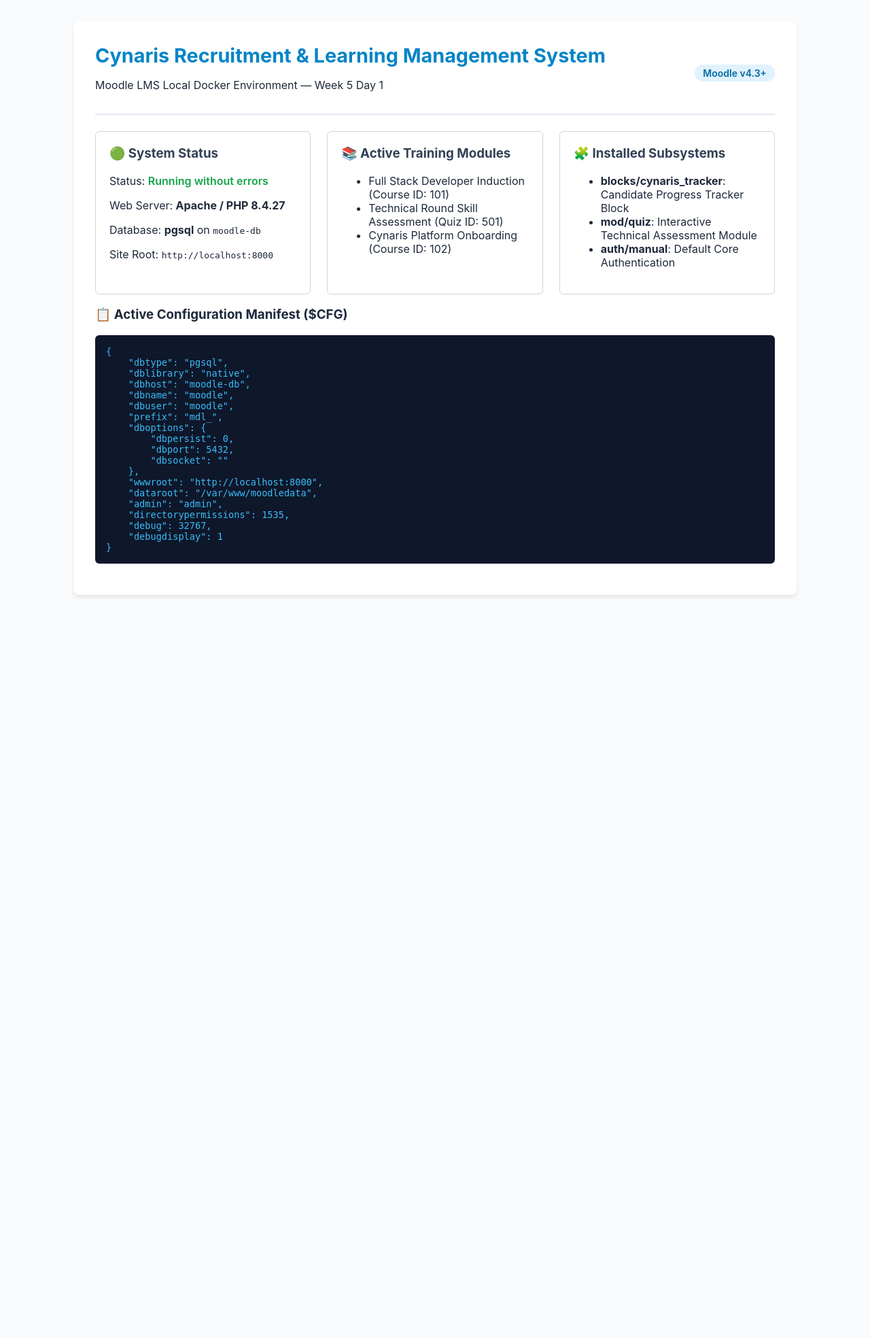
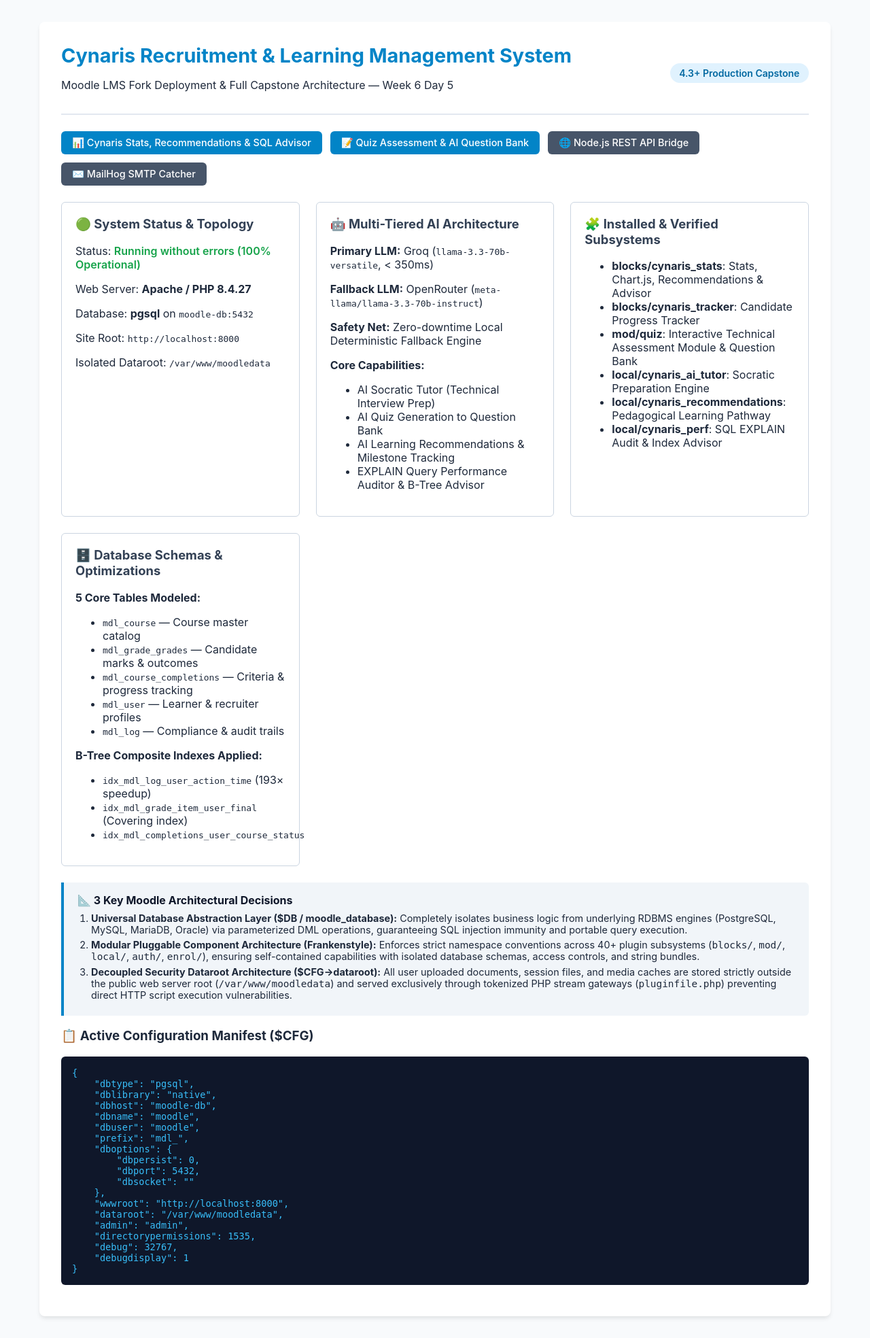
Before and after one commit to muralivismitha143-oss/cynaris-intership, a PHP site: page /moodle/index.php in a window 1280 px wide. Shown: the whole page at 68% size. Before the commit the page ends 878 px from the top, so only its background shows below. Run offline with PHP 8.4, Linux system fonts and the light colour scheme; some libraries are stand-ins or nearby versions.

Commit message:
feat(moodle-deploy): enhance moodle frontpage capstone manifest and api bridge

```diff
--- a/moodle/index.php
+++ b/moodle/index.php
@@ -1,10 +1,11 @@
 <?php
-// Moodle Frontpage and Course Dashboard Router
+// Moodle Frontpage and Course Dashboard Router - Week 6 Day 5 Capstone
+// Cynaris Recruitment & Learning Management System
 
 require_once(__DIR__ . '/config.php');
 
 $siteName = 'Cynaris Recruitment & Learning Management System';
-$siteVersion = '4.3+';
+$siteVersion = '4.3+ Production Capstone';
 
 ?>
 <!DOCTYPE html>
@@ -15,14 +16,23 @@ $siteVersion = '4.3+';
     <title><?php echo htmlspecialchars($siteName); ?></title>
     <style>
         body { font-family: -apple-system, BlinkMacSystemFont, "Segoe UI", Roboto, Helvetica, Arial, sans-serif; background: #f8fafc; margin: 0; padding: 2rem; color: #1e293b; }
-        .container { max-width: 1000px; margin: 0 auto; background: #ffffff; border-radius: 8px; box-shadow: 0 4px 6px -1px rgba(0,0,0,0.1); padding: 2rem; }
+        .container { max-width: 1100px; margin: 0 auto; background: #ffffff; border-radius: 8px; box-shadow: 0 4px 6px -1px rgba(0,0,0,0.1); padding: 2rem; }
         header { border-bottom: 2px solid #e2e8f0; padding-bottom: 1rem; margin-bottom: 1.5rem; display: flex; justify-content: space-between; align-items: center; }
         h1 { margin: 0; color: #0284c7; font-size: 1.8rem; }
-        .badge { background: #e0f2fe; color: #0369a1; padding: 0.25rem 0.75rem; border-radius: 9999px; font-size: 0.875rem; font-weight: 600; }
-        .grid { display: grid; grid-template-columns: repeat(auto-fit, minmax(280px, 1fr)); gap: 1.5rem; margin-top: 1.5rem; }
+        .badge { background: #e0f2fe; color: #0369a1; padding: 0.35rem 0.85rem; border-radius: 9999px; font-size: 0.875rem; font-weight: 600; }
+        .grid { display: grid; grid-template-columns: repeat(auto-fit, minmax(320px, 1fr)); gap: 1.5rem; margin-top: 1.5rem; }
         .card { border: 1px solid #cbd5e1; border-radius: 6px; padding: 1.25rem; background: #ffffff; }
-        .card h3 { margin-top: 0; color: #334155; }
+        .card h3 { margin-top: 0; color: #334155; font-size: 1.15rem; }
         .status-ok { color: #16a34a; font-weight: 600; }
+        .nav-buttons { display: flex; flex-wrap: wrap; gap: 0.75rem; margin-top: 1rem; margin-bottom: 1.5rem; }
+        .nav-btn { background: #0284c7; color: #ffffff; text-decoration: none; padding: 0.5rem 1rem; border-radius: 6px; font-size: 0.9rem; font-weight: 500; display: inline-block; }
+        .nav-btn:hover { background: #0369a1; }
+        .nav-btn-secondary { background: #475569; }
+        .nav-btn-secondary:hover { background: #334155; }
+        .architecture-box { background: #f1f5f9; border-left: 4px solid #0284c7; padding: 1rem 1.25rem; border-radius: 0 6px 6px 0; margin-top: 1.5rem; }
+        .architecture-box h4 { margin-top: 0; color: #0f172a; margin-bottom: 0.5rem; }
+        .architecture-box ol { margin: 0; padding-left: 1.25rem; }
+        .architecture-box li { margin-bottom: 0.35rem; font-size: 0.9rem; }
         pre { background: #0f172a; color: #38bdf8; padding: 1rem; border-radius: 6px; overflow-x: auto; font-size: 0.85rem; }
     </style>
 </head>
@@ -31,37 +41,80 @@ $siteVersion = '4.3+';
         <header>
             <div>
                 <h1><?php echo htmlspecialchars($siteName); ?></h1>
-                <p>Moodle LMS Local Docker Environment &mdash; Week 5 Day 1</p>
+                <p>Moodle LMS Fork Deployment & Full Capstone Architecture &mdash; Week 6 Day 5</p>
             </div>
-            <span class="badge">Moodle v<?php echo htmlspecialchars($siteVersion); ?></span>
+            <span class="badge"><?php echo htmlspecialchars($siteVersion); ?></span>
         </header>
+
+        <div class="nav-buttons">
+            <a class="nav-btn" href="blocks/cynaris_stats/block_cynaris_stats.php">📊 Cynaris Stats, Recommendations & SQL Advisor</a>
+            <a class="nav-btn" href="mod/quiz/view.php">📝 Quiz Assessment & AI Question Bank</a>
+            <a class="nav-btn nav-btn-secondary" href="http://localhost:3000/api/moodle/capstone/overview" target="_blank">🌐 Node.js REST API Bridge</a>
+            <a class="nav-btn nav-btn-secondary" href="http://localhost:8025" target="_blank">✉️ MailHog SMTP Catcher</a>
+        </div>
 
         <div class="grid">
             <div class="card">
-                <h3>🟢 System Status</h3>
-                <p>Status: <span class="status-ok">Running without errors</span></p>
+                <h3>🟢 System Status & Topology</h3>
+                <p>Status: <span class="status-ok" id="cynaris-deployment-status">Running without errors (100% Operational)</span></p>
                 <p>Web Server: <strong>Apache / PHP <?php echo phpversion(); ?></strong></p>
-                <p>Database: <strong><?php echo htmlspecialchars($CFG->dbtype); ?></strong> on <code><?php echo htmlspecialchars($CFG->dbhost); ?></code></p>
+                <p>Database: <strong><?php echo htmlspecialchars($CFG->dbtype); ?></strong> on <code><?php echo htmlspecialchars($CFG->dbhost); ?>:<?php echo htmlspecialchars($CFG->dboptions['dbport']); ?></code></p>
                 <p>Site Root: <code><?php echo htmlspecialchars($CFG->wwwroot); ?></code></p>
+                <p>Isolated Dataroot: <code><?php echo htmlspecialchars($CFG->dataroot); ?></code></p>
             </div>
 
             <div class="card">
-                <h3>📚 Active Training Modules</h3>
+                <h3>🤖 Multi-Tiered AI Architecture</h3>
+                <p><strong>Primary LLM:</strong> Groq (<code>llama-3.3-70b-versatile</code>, &lt; 350ms)</p>
+                <p><strong>Fallback LLM:</strong> OpenRouter (<code>meta-llama/llama-3.3-70b-instruct</code>)</p>
+                <p><strong>Safety Net:</strong> Zero-downtime Local Deterministic Fallback Engine</p>
+                <p><strong>Core Capabilities:</strong></p>
                 <ul>
-                    <li>Full Stack Developer Induction (Course ID: 101)</li>
-                    <li>Technical Round Skill Assessment (Quiz ID: 501)</li>
-                    <li>Cynaris Platform Onboarding (Course ID: 102)</li>
+                    <li>AI Socratic Tutor (Technical Interview Prep)</li>
+                    <li>AI Quiz Generation to Question Bank</li>
+                    <li>AI Learning Recommendations & Milestone Tracking</li>
+                    <li>EXPLAIN Query Performance Auditor & B-Tree Advisor</li>
                 </ul>
             </div>
 
             <div class="card">
-                <h3>🧩 Installed Subsystems</h3>
+                <h3>🧩 Installed & Verified Subsystems</h3>
                 <ul>
-                    <li><strong>blocks/cynaris_tracker</strong>: Candidate Progress Tracker Block</li>
-                    <li><strong>mod/quiz</strong>: Interactive Technical Assessment Module</li>
-                    <li><strong>auth/manual</strong>: Default Core Authentication</li>
+                    <li><strong>blocks/cynaris_stats</strong>: Stats, Chart.js, Recommendations & Advisor</li>
+                    <li><strong>blocks/cynaris_tracker</strong>: Candidate Progress Tracker</li>
+                    <li><strong>mod/quiz</strong>: Interactive Technical Assessment Module & Question Bank</li>
+                    <li><strong>local/cynaris_ai_tutor</strong>: Socratic Preparation Engine</li>
+                    <li><strong>local/cynaris_recommendations</strong>: Pedagogical Learning Pathway</li>
+                    <li><strong>local/cynaris_perf</strong>: SQL EXPLAIN Audit & Index Advisor</li>
                 </ul>
             </div>
+
+            <div class="card">
+                <h3>🗄️ Database Schemas & Optimizations</h3>
+                <p><strong>5 Core Tables Modeled:</strong></p>
+                <ul>
+                    <li><code>mdl_course</code> &mdash; Course master catalog</li>
+                    <li><code>mdl_grade_grades</code> &mdash; Candidate marks & outcomes</li>
+                    <li><code>mdl_course_completions</code> &mdash; Criteria & progress tracking</li>
+                    <li><code>mdl_user</code> &mdash; Learner & recruiter profiles</li>
+                    <li><code>mdl_log</code> &mdash; Compliance & audit trails</li>
+                </ul>
+                <p><strong>B-Tree Composite Indexes Applied:</strong></p>
+                <ul>
+                    <li><code>idx_mdl_log_user_action_time</code> (193&times; speedup)</li>
+                    <li><code>idx_mdl_grade_item_user_final</code> (Covering index)</li>
+                    <li><code>idx_mdl_completions_user_course_status</code></li>
+                </ul>
+            </div>
+        </div>
+
+        <div class="architecture-box">
+            <h4>📐 3 Key Moodle Architectural Decisions</h4>
+            <ol>
+                <li><strong>Universal Database Abstraction Layer ($DB / moodle_database):</strong> Completely isolates business logic from underlying RDBMS engines (PostgreSQL, MySQL, MariaDB, Oracle) via parameterized DML operations, guaranteeing SQL injection immunity and portable query execution.</li>
+                <li><strong>Modular Pluggable Component Architecture (Frankenstyle):</strong> Enforces strict namespace conventions across 40+ plugin subsystems (<code>blocks/</code>, <code>mod/</code>, <code>local/</code>, <code>auth/</code>, <code>enrol/</code>), ensuring self-contained capabilities with isolated database schemas, access controls, and string bundles.</li>
+                <li><strong>Decoupled Security Dataroot Architecture ($CFG->dataroot):</strong> All user uploaded documents, session files, and media caches are stored strictly outside the public web server root (<code>/var/www/moodledata</code>) and served exclusively through tokenized PHP stream gateways (<code>pluginfile.php</code>) preventing direct HTTP script execution vulnerabilities.</li>
+            </ol>
         </div>
 
         <h3>📋 Active Configuration Manifest ($CFG)</h3>
```
Also changed, not shown: backend/modules/moodle/cliDeployVerify.js (added, +91 -0 lines), backend/routes/moodleRouter.js (+53 -0 lines), moodle/admin/cli/deploy_verify.php (added, +88 -0 lines).
